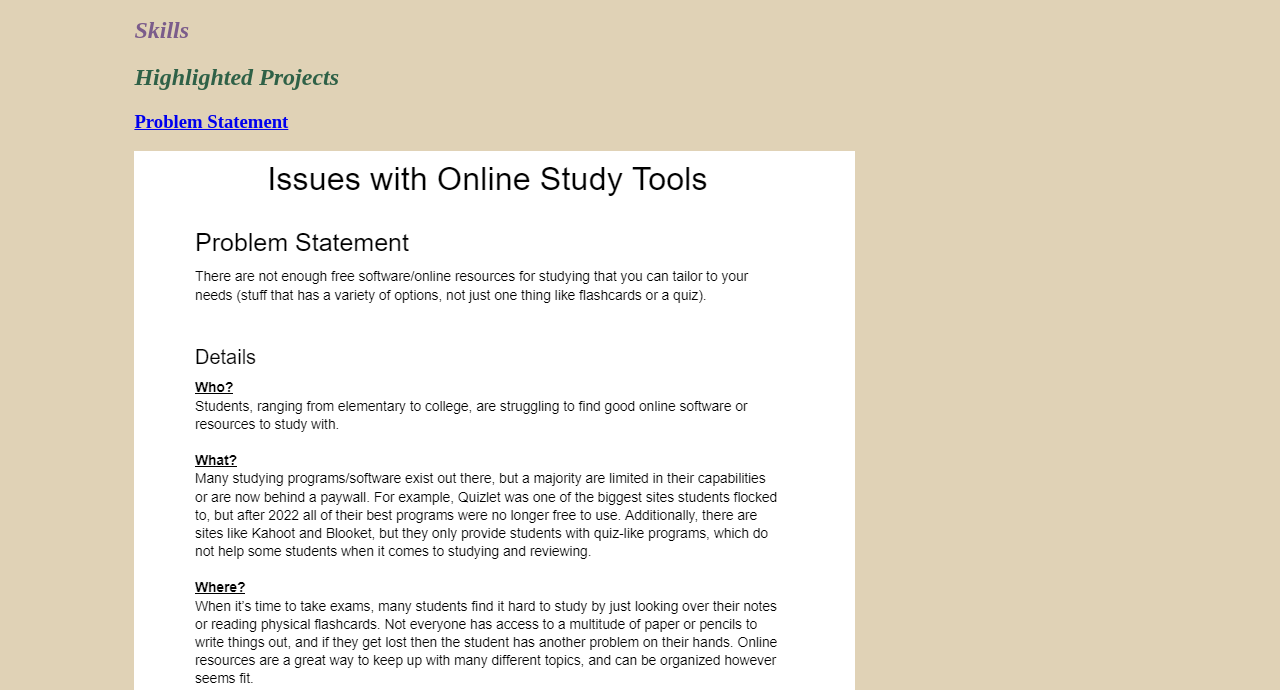
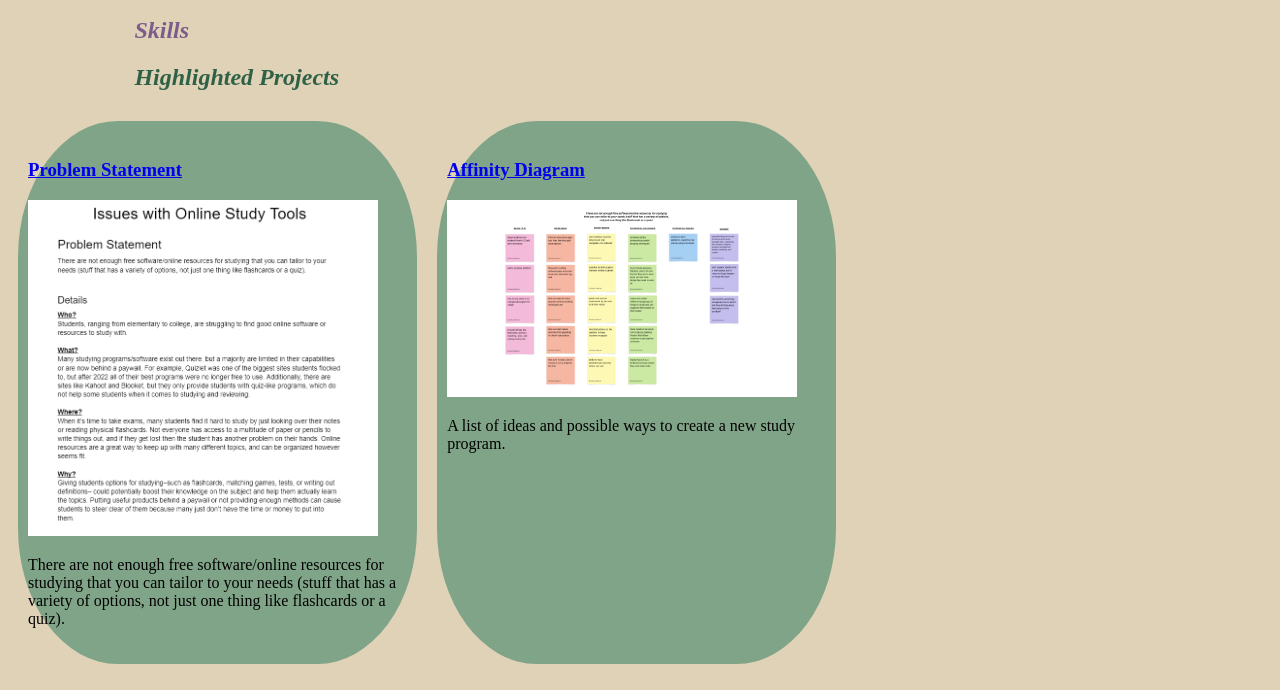
Before and after one commit to aweaver422/aweaver422.github.io, a plain HTML site: page index.html in a window 1280 px wide. Shown: the part 110-800 px from the top of the page. Drawn offline with Linux system fonts and the light colour scheme.

Commit message:
added affinity diagram section

```diff
--- a/index.html
+++ b/index.html
@@ -17,9 +17,23 @@
         <div class="projects">
             <!-- Problem Statement Assignment -->
             <section class="project">
-                <a href="files/CSCE 190_ Problem Statement - 9_23_24.pdf"><h3>Problem Statement</h3></a>
-                <a href="files/CSCE 190_ Problem Statement - 9_23_24.pdf"><img src="images/CSCE190 Problem Statement.png"></a>
+                <a href="files/CSCE 190_ Problem Statement - 9_23_24.pdf">
+                    <h3>Problem Statement</h3>
+                </a>
+                <a href="files/CSCE 190_ Problem Statement - 9_23_24.pdf">
+                    <img src="images/CSCE190 Problem Statement.png">
+                </a>
                 <p>There are not enough free software/online resources for studying that you can tailor to your needs (stuff that has a variety of options, not just one thing like flashcards or a quiz).</p>
+            </section>
+            <!--Affinity Diagram Assignment -->
+            <section class="project">
+                <a href="files/Affinity Diagram.pdf">
+                    <h3>Affinity Diagram</h3>
+                </a>
+                <a href="files/Affinity Diagram.pdf">
+                    <img src="images/Affinity Diagram.png">
+                </a>
+                <p>A list of ideas and possible ways to create a new study program.</p>
             </section>
         </div>
 
--- a/styles.css
+++ b/styles.css
@@ -18,6 +18,18 @@ h2 {
     color: #2F6147;
 }
 
+.projects {
+    display:flex;
+    flex-wrap:wrap;
+}
+
 .project {
-    margin-left: 10%
+    width: 30%;
+    margin: 10px;
+    padding: 20px 10px;
+    background: rgb(128, 164, 136); /* pick a color */
+    border-radius: 25%;
 }
+img {
+    width: 350px;
+}
```
Also changed, not shown: images/Affinity Diagram.png (added), 1 other file.
